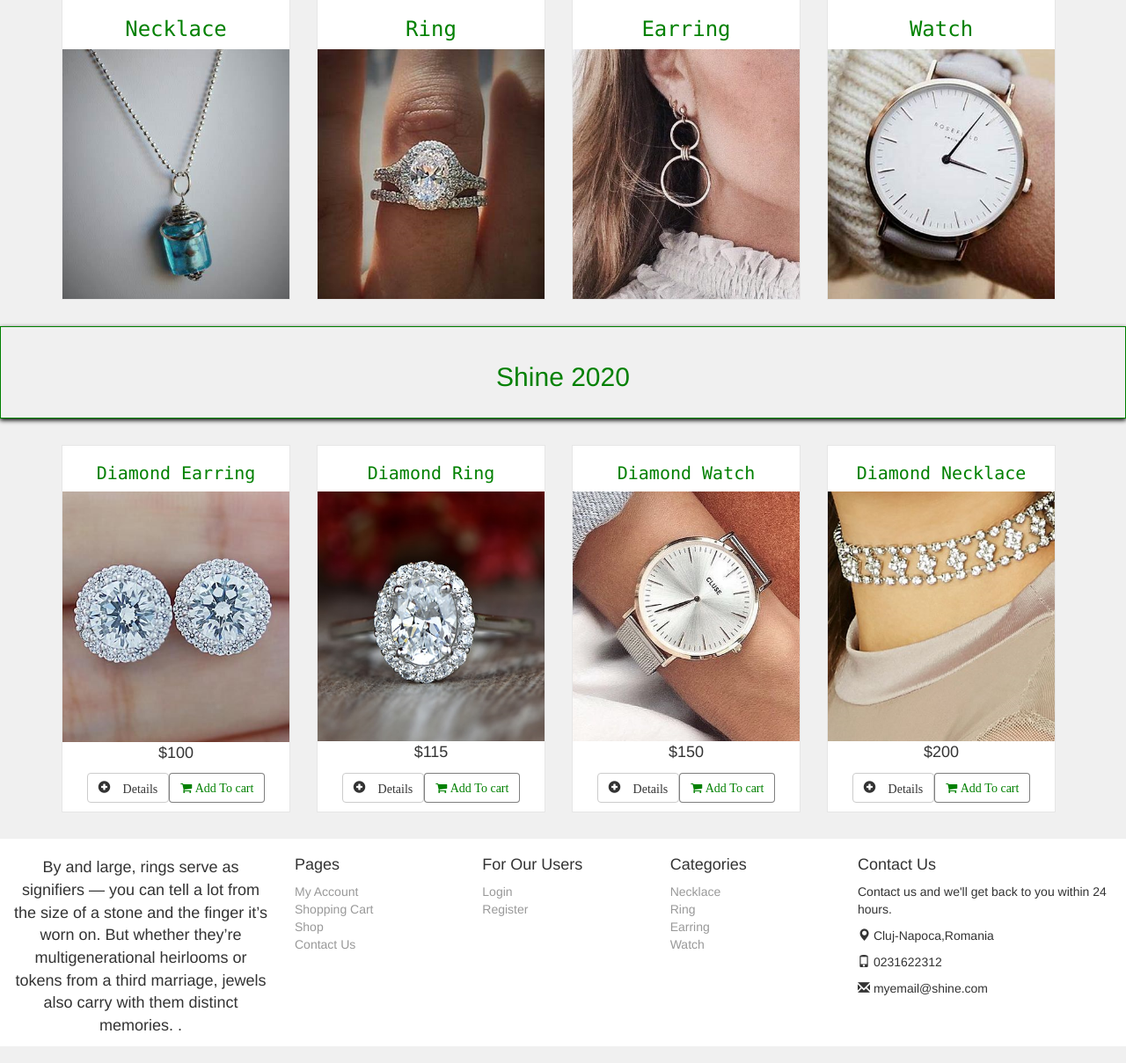
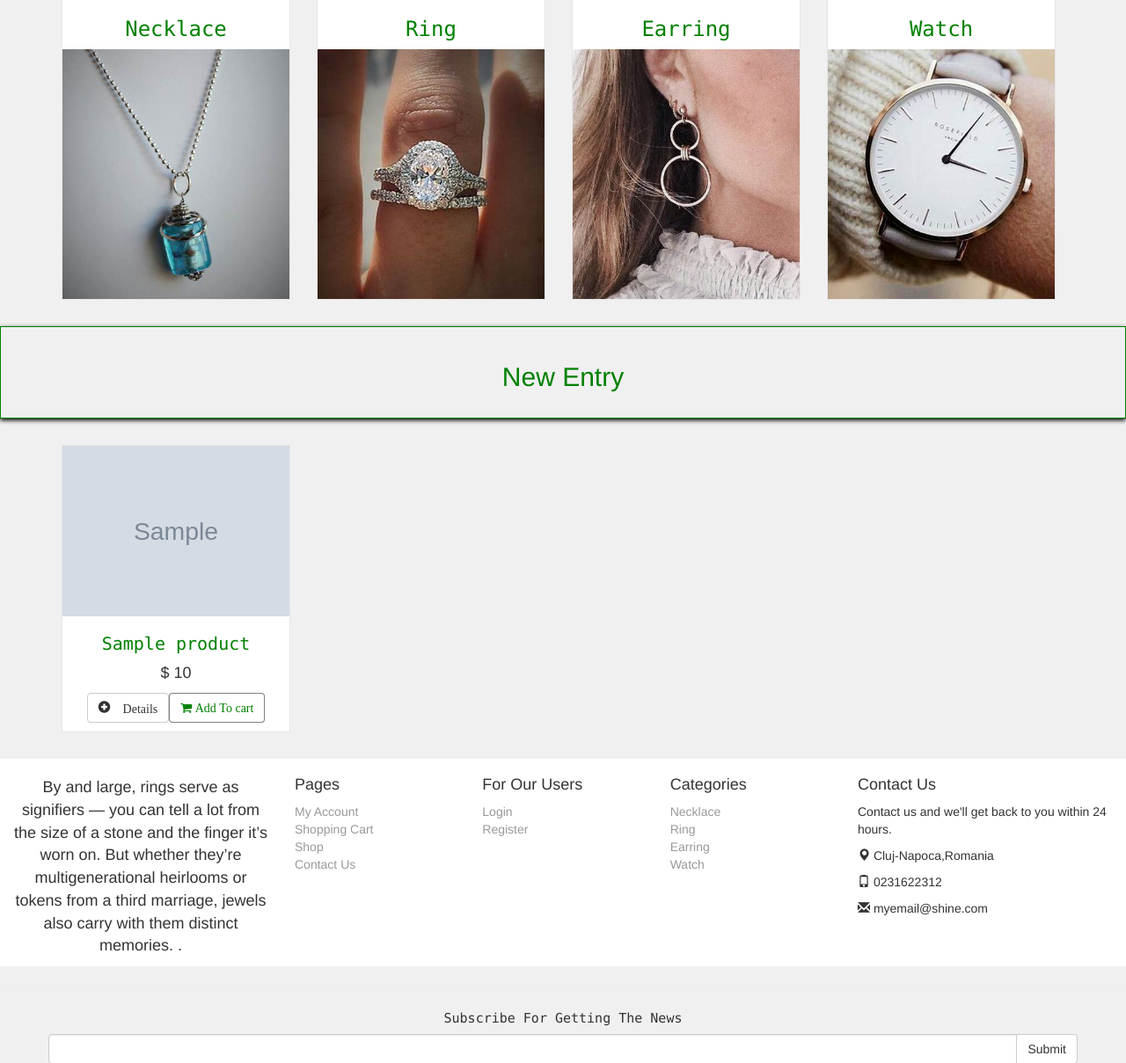
Before and after one commit to Cristina1398/E-commerce-Shine-Shop, a PHP site: page / in a window 1280 px wide. Shown: the part 1088-2297 px from the top of the page at 88% size. Run offline with PHP 8.4, Linux system fonts and the light colour scheme; tables that the repository leaves empty or names only in its code hold one stand-in row (values such as "Sample post"); grey boxes marked "Sample" are stand-in pictures.

Commit message:
Display products from the database

```diff
--- /dev/null
+++ b/functions/add_images.php
@@ -0,0 +1,48 @@
+<?php
+        $connection = require_once 'includes/dbconn.php';
+
+        function Display_products(){
+            global $connection;
+            // vreau sa afisez 4 produse, afisez intai ultimele adaugate
+             $strSql = "SELECT * from products order by 1 DESC limit 0,4";
+             $run_products =  mysqli_query($connection, $strSql);
+
+            while($row_products = mysqli_fetch_array($run_products))
+            {
+
+                $product_id = $row_products['product_id'];
+                $product_title = $row_products['product_name'];
+                $product_price = $row_products['price'];
+                $product_image1 = $row_products['product_image1'];
+
+                echo <<<EOD
+                    <div class="col-md-4 col-sm-6 single">
+                            <div class="product">
+                                <a href="details.php?product_id=$product_id">
+                                    <img class="img-responsive" src="admin_area/product_images/$product_image1">
+                                </a>
+                                <div class="text">
+                                    <h3>
+                                        <a href="details.php?pro_id=$product_id"> $product_title </a>
+                                    </h3>
+                                    <p class="price">
+                                        $ $product_price
+                                    </p>
+                                    <p class="button">
+
+                                        <a href="details.php?pro_id=$product_id"" class="btn btn-default"><span class="glyphicon glyphicon-plus-sign"> Details </span></a>
+                                        <a href="details.php?product_id=$product_id" class= "btn btn-primary">
+                                            <i class="fa fa-shopping-cart">
+                                                    Add To cart
+                                            </i>
+                                        </a>
+                                    </p>
+                                </div>
+
+
+                            </div>
+                    </div>
+EOD;
+            }
+        }
+?>
--- a/index.php
+++ b/index.php
@@ -1,3 +1,7 @@
+<?php
+    include("functions/add_images.php");
+?>
+
 <!DOCTYPE html>
 <html lang="en">
 <head>
@@ -102,7 +106,7 @@
                     <?php
 
                         //ne conectam la baza de date
-                        $connection = require_once 'includes/dbconn.php';
+
 
                         // assigning the array to the $data varaible
 
@@ -270,7 +274,7 @@
             <div class="container"> <!--container begin-->
                 <div class="col-md-12" ><!-- col-md-12 begin-->
                     <h2>
-                        Shine 2020
+                        New Entry
                     </h2>
                 </div><!-- col-md-12 finish-->
             </div><!--Container finish-->
@@ -279,102 +283,9 @@
 
     <div id="content2" class="container"><!---container begin-->
         <div class="row"><!--row begin-->
-            <div class="col-sm-4 col-sm-6 single"><!--col-sm-4 col-sm-6 single begin-->
-                <div class="product"> <!--product begin-->
-                    <div class="text"> <!--text begin -->
-                        <h3>
-                            <a href="details.php">
-                                Diamond Earring
-                            </a>
-                        </h3>
-                    </div> <!-- text finish-->
-
-                    <a href="details.php">
-                        <img class="img-responsive" src="admin_area/product_images/earring2020.png" alt="Product 1">
-                    </a>
-                    <p class="price">$100 </p>
-                    <p class="button">
-                        <a href="details.php" class="btn btn-default"><span class="glyphicon glyphicon-plus-sign"> Details </span></a>
-                        <a href="details.php" class= "btn btn-primary">
-                            <i class="fa fa-shopping-cart">
-                                    Add To cart
-                            </i>
-                        </a>
-                    </p>
-                </div><!-- product finish-->
-            </div><!--col-sm-4 col-sm-6 single finish-->
-            <div class="col-sm-4 col-sm-6 single"><!--col-sm-4 col-sm-6 single begin-->
-                <div class="product"> <!--product begin-->
-                    <div class="text"> <!--text begin -->
-                        <h3>
-                            <a href="details.php">
-                                Diamond Ring
-                            </a>
-                        </h3>
-                    </div> <!-- text finish-->
-
-                    <a href="details.php">
-                        <img class="img-responsive" src="admin_area/product_images/ring2020.png" alt="Product 1">
-                    </a>
-                    <p class="price">$115 </p>
-                    <p class="button">
-                        <a href="details.php" class="btn btn-default"><span class="glyphicon glyphicon-plus-sign"> Details </a>
-                        <a href="details.php" class= "btn btn-primary">
-                            <i class="fa fa-shopping-cart">
-                                    Add To cart
-                            </i>
-                        </a>
-                    </p>
-                </div><!-- product finish-->
-            </div><!--col-sm-4 col-sm-6 single finish-->
-            <div class="col-sm-4 col-sm-6 single"><!--col-sm-4 col-sm-6 single begin-->
-                <div class="product"> <!--product begin-->
-                    <div class="text"> <!--text begin -->
-                        <h3>
-                            <a href="details.php">
-                                Diamond Watch
-                            </a>
-                        </h3>
-                    </div> <!-- text finish-->
-
-                    <a href="details.php">
-                        <img class="img-responsive" src="admin_area/product_images/watch2020.png" alt="Product 1">
-                    </a>
-                    <p class="price">$150 </p>
-                    <p class="button">
-                        <a href="details.php" class="btn btn-default"><span class="glyphicon glyphicon-plus-sign"> Details </a>
-                        <a href="details.php" class= "btn btn-primary">
-                            <i class="fa fa-shopping-cart">
-                                    Add To cart
-                            </i>
-                        </a>
-                    </p>
-                </div><!-- product finish-->
-            </div><!--col-sm-4 col-sm-6 single finish-->
-            <div class="col-sm-4 col-sm-6 single"><!--col-sm-4 col-sm-6 single begin-->
-                <div class="product"> <!--product begin-->
-                    <div class="text"> <!--text begin -->
-                        <h3>
-                            <a href="details.php">
-                                Diamond Necklace
-                            </a>
-                        </h3>
-                    </div> <!-- text finish-->
-
-                    <a href="details.php">
-                        <img class="img-responsive" src="admin_area/product_images/necklace2020.png" alt="Product 1">
-                    </a>
-                    <p class="price">$200 </p>
-                    <p class="button">
-                        <a href="details.php" class="btn btn-default"> <span class="glyphicon glyphicon-plus-sign"> Details </a>
-                        <a href="details.php" class= "btn btn-primary">
-                            <i class="fa fa-shopping-cart">
-                                    Add To cart
-                            </i>
-                        </a>
-                    </p>
-                </div><!-- product finish-->
-            </div><!--col-sm-4 col-sm-6 single finish-->
+            <?php
+                Display_products();
+            ?>
         </div> <!--row finish-->
     </div> <!--container finish-->
 
```
Also changed, not shown: admin_area/product_images/earring1.png (renamed from admin_area/product_images/earring2020.png), admin_area/product_images/necklace2.png (renamed from admin_area/product_images/necklace2020.png), admin_area/product_images/ring4.png (added), admin_area/product_images/ring5.png (added), admin_area/product_images/ring6.png (added), admin_area/product_images/ring7.jpg (renamed from admin_area/product_images/ring4.jpg), admin_area/product_images/ring8.png (renamed from admin_area/product_images/ring2020.png), admin_area/product_images/watch2.png (renamed from admin_area/product_images/watch2020.png).
